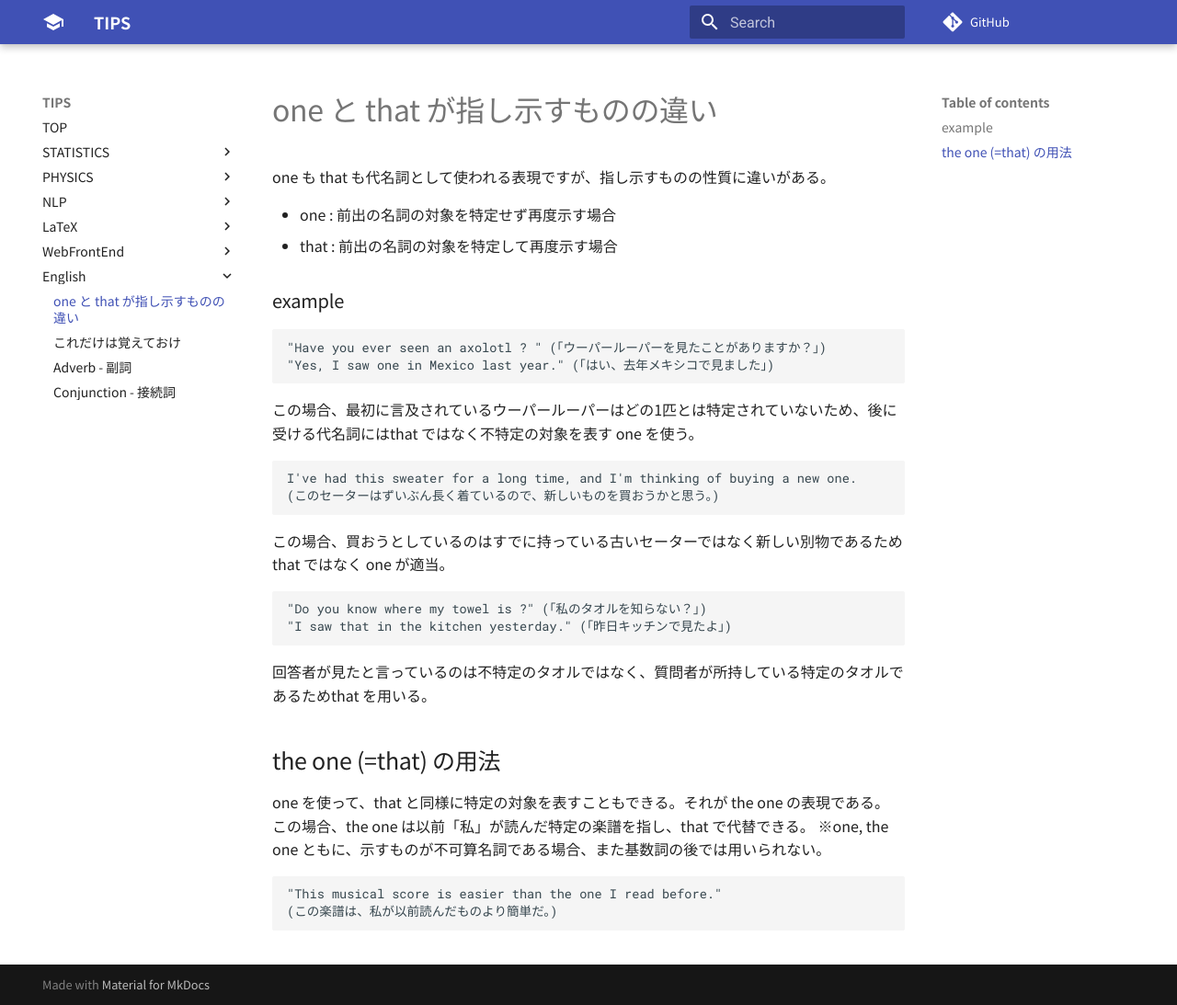
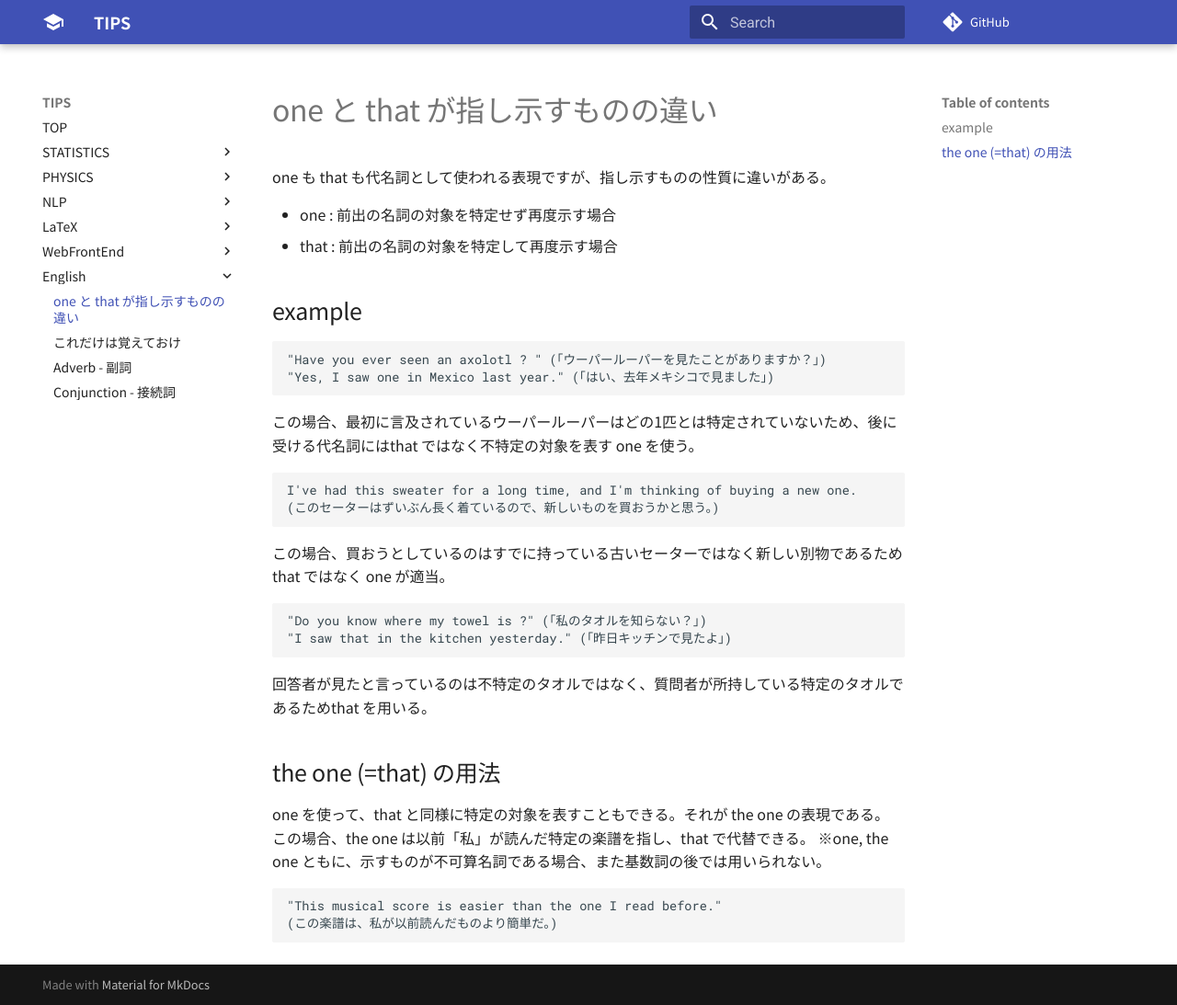
Before and after one commit to aYukiYoshida/tips, an MkDocs documentation site: the page built from docs/english/one_that.md, in a window 1280 px wide and 1093 px high. Shown: the whole window at 92% size. Built offline with MkDocs 1.6.1 and Material for MkDocs 9.7.7, drawn with Linux system fonts in a browser that asks for light colours; comment, search, counter and statistics services are not loaded.

Commit message:
[mod] Update docs/english

````diff
--- a/docs/english/one_that.md
+++ b/docs/english/one_that.md
@@ -2,32 +2,39 @@
 
 one も that も代名詞として使われる表現ですが、指し示すものの性質に違いがある。
 
-* one  : 前出の名詞の対象を特定せず再度示す場合
-* that : 前出の名詞の対象を特定して再度示す場合
+- one  : 前出の名詞の対象を特定せず再度示す場合
+- that : 前出の名詞の対象を特定して再度示す場合
 
-### example
+## example
 
-```
+```text
 "Have you ever seen an axolotl ? " (「ウーパールーパーを見たことがありますか？」)
 "Yes, I saw one in Mexico last year." (「はい、去年メキシコで見ました」)
 ```
+
 この場合、最初に言及されているウーパールーパーはどの1匹とは特定されていないため、後に受ける代名詞にはthat ではなく不特定の対象を表す one を使う。
-```
+
+```text
 I've had this sweater for a long time, and I'm thinking of buying a new one.
 (このセーターはずいぶん長く着ているので、新しいものを買おうかと思う。)
 ```
+
 この場合、買おうとしているのはすでに持っている古いセーターではなく新しい別物であるため that ではなく one が適当。
-```
+
+```text
 "Do you know where my towel is ?" (「私のタオルを知らない？」)
 "I saw that in the kitchen yesterday." (「昨日キッチンで見たよ」)
 ```
+
 回答者が見たと言っているのは不特定のタオルではなく、質問者が所持している特定のタオルであるためthat を用いる。
 
 ## the one (=that) の用法
+
 one を使って、that と同様に特定の対象を表すこともできる。それが the one の表現である。
 この場合、the one は以前「私」が読んだ特定の楽譜を指し、that で代替できる。
 ※one, the one ともに、示すものが不可算名詞である場合、また基数詞の後では用いられない。
-```
+
+```text
 "This musical score is easier than the one I read before."
 (この楽譜は、私が以前読んだものより簡単だ。)
 ```
````
Also changed, not shown: docs/english/conjunction.md (+5 -5 lines), docs/english/just_remember.md (+3 -3 lines).
